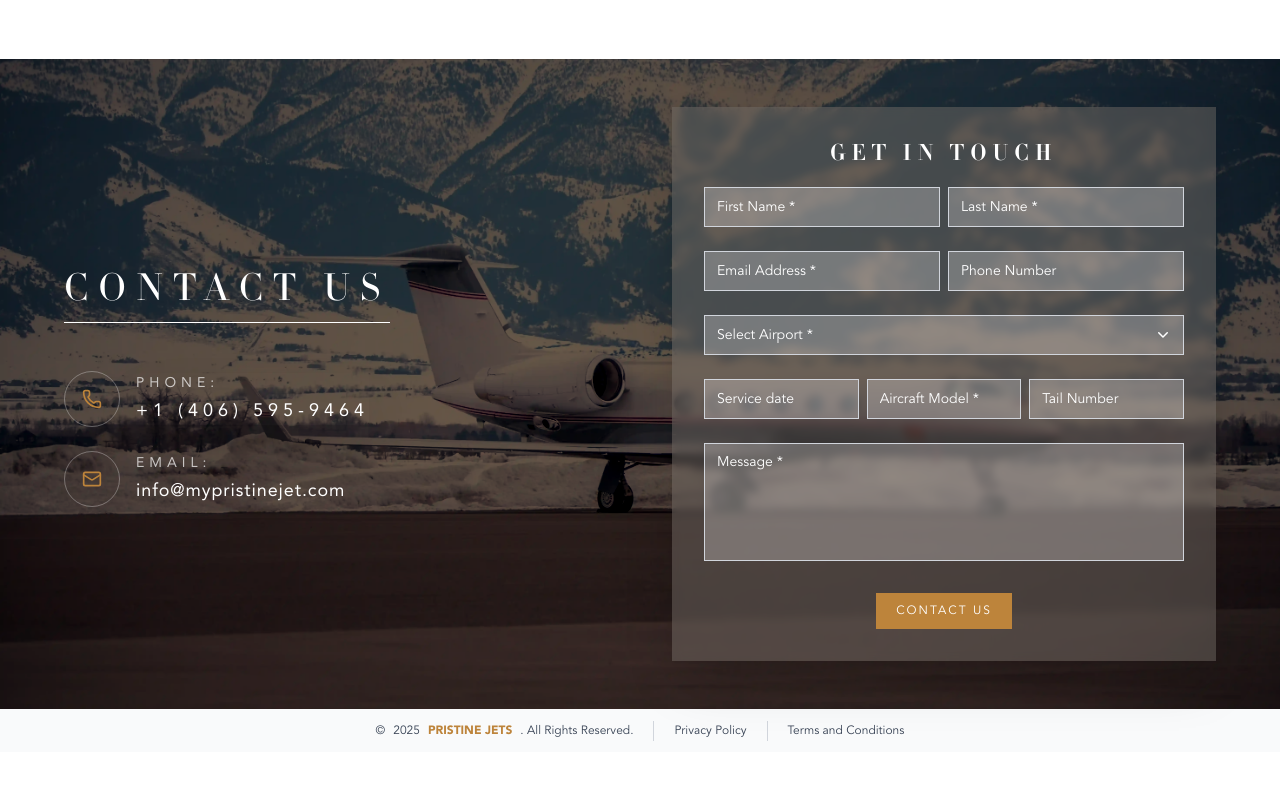
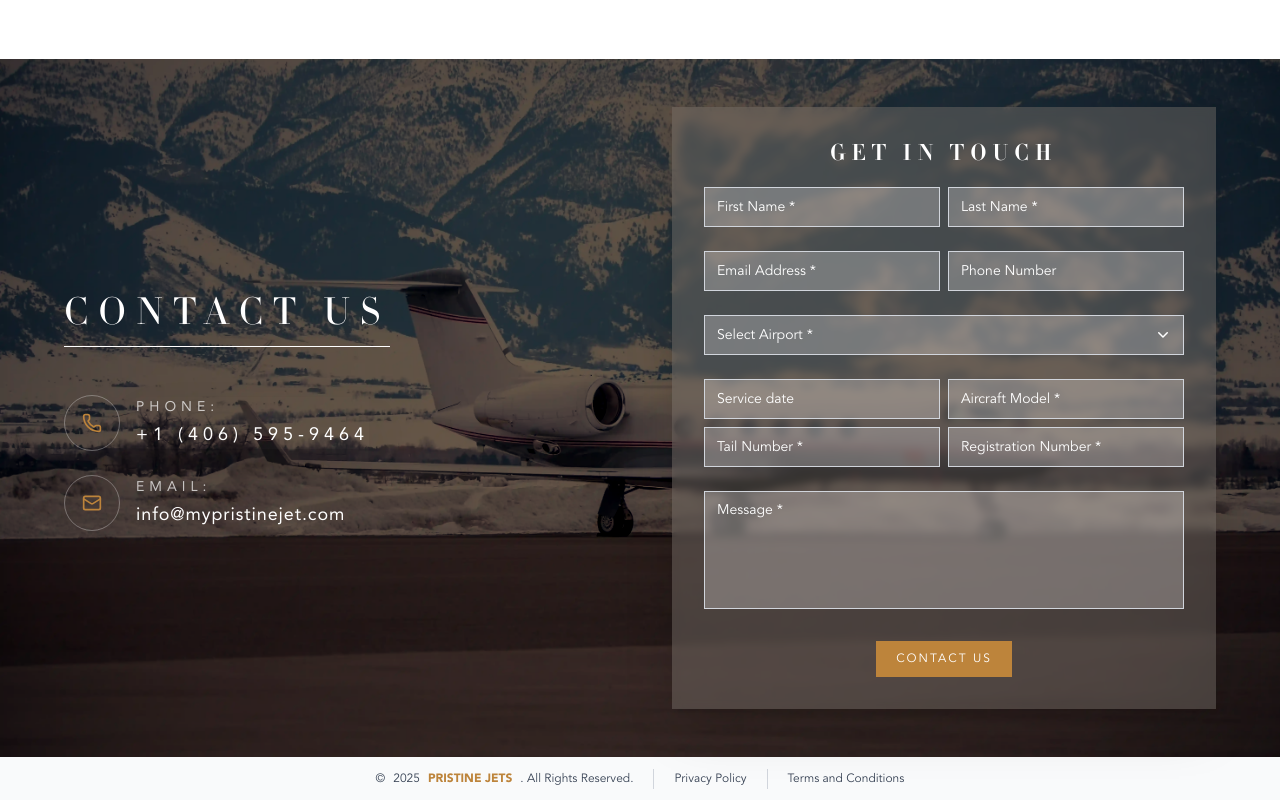
Before and after one commit to ZanePristinejets/PristineJets, a Next.js app: page / in a window 1280 px wide. Shown: the part 2766-3566 px from the top of the page. Before the commit the page ends 3518 px from the top, so only its background shows below. Built offline with nearby package versions, Linux system fonts and the light colour scheme.

Commit message:
Tag update, Form, And type

```diff
--- a/public/__forms.html
+++ b/public/__forms.html
@@ -28,6 +28,7 @@
       </select>
       <input type="text" name="aircraftModel" />
       <input type="text" name="tailNumber" />
+      <input type="text" name="registrationNumber" />
       <input type="text" name="message" />
       <input type="text" name="bot-field" />
       <input type="hidden" name="redirect" value="/contact/success" />
--- a/src/app/layout.tsx
+++ b/src/app/layout.tsx
@@ -106,7 +106,7 @@ export default function RootLayout({
     function gtag(){dataLayer.push(arguments);}
     gtag('js', new Date());
     gtag('config', 'G-SK60D4KXHP');
-    gtag('config', 'AW-17878807824');
+    gtag('config', 'AW-16699184983');
   `}
         </Script>
 
--- a/src/components/Contact/Form.tsx
+++ b/src/components/Contact/Form.tsx
@@ -13,6 +13,7 @@ type Fields = {
   airport: string;
   aircraftModel: string;
   tailNumber: string;
+  registrationNumber: string;
   message: string;
 };
 
@@ -75,6 +76,7 @@ export default function Form() {
     airport: "",
     aircraftModel: "",
     tailNumber: "",
+    registrationNumber: "",
     message: "",
   });
   const [errors, setErrors] = useState<Errors>({});
@@ -114,6 +116,15 @@ export default function Form() {
     if (!values.aircraftModel || values.aircraftModel.trim().length < 2) {
       e.aircraftModel = "Aircraft model must be at least 2 characters.";
     }
+
+    if (!values.tailNumber || values.tailNumber.trim().length < 2) {
+      e.tailNumber = "Tail number is required.";
+    }
+
+    if (!values.registrationNumber || values.registrationNumber.trim().length < 2) {
+      e.registrationNumber = "Registration number is required.";
+    }
+
     if (values.phone) {
       const digits = onlyDigits(values.phone);
       if (digits.length !== 10) {
@@ -152,6 +163,7 @@ export default function Form() {
         "dateOfService",
         "aircraftModel",
         "tailNumber",
+        "registrationNumber",
         "phone",
         "message",
       ];
@@ -179,6 +191,7 @@ export default function Form() {
           airport: v.airport,
           aircraftModel: v.aircraftModel,
           tailNumber: v.tailNumber,
+          registrationNumber: v.registrationNumber,
           message: v.message,
           "bot-field": "",
           redirect: "/contact/success",
@@ -356,7 +369,8 @@ export default function Form() {
         </div>
 
         {/* Service Details */}
-        <div className="grid grid-cols-1 sm:grid-cols-3 gap-2 w-full">
+        <div className="space-y-2 w-full">
+          <div className="grid grid-cols-1 sm:grid-cols-2 gap-2 w-full">
             <div className="w-full">
               <Input
                 type={dateType}
@@ -385,17 +399,35 @@ export default function Form() {
                 {...errProps("aircraftModel")}
               />
             </div>
+          </div>
+
+          <div className="grid grid-cols-1 sm:grid-cols-2 gap-2 w-full">
             <div className="w-full">
               <Input
                 type="text"
                 name="tailNumber"
-              placeholder="Tail Number"
+                placeholder="Tail Number *"
                 value={fields.tailNumber}
                 onChange={(e) =>
                   setField("tailNumber", e.target.value.toUpperCase())
                 }
+                required
                 {...errProps("tailNumber")}
               />
+            </div>
+            <div className="w-full">
+              <Input
+                type="text"
+                name="registrationNumber"
+                placeholder="Registration Number *"
+                value={fields.registrationNumber}
+                onChange={(e) =>
+                  setField("registrationNumber", e.target.value.toUpperCase())
+                }
+                required
+                {...errProps("registrationNumber")}
+              />
+            </div>
           </div>
         </div>
 
--- a/src/components/Home/Hero/index.tsx
+++ b/src/components/Home/Hero/index.tsx
@@ -34,8 +34,7 @@ export default function Home() {
 
           <p className="text-gray-200 text-[13px] sm:text-[14px] leading-relaxed pb-10">
             24/7 mobile crew delivering meticulous exterior & interior care
-            coordinated with local FBOs,
-            <br className="hidden md:block" />
+            coordinated with local FBOs, <br className="hidden md:block" />
             under strict safety and aviation insurance.
           </p>
 
```
Lines whose indentation alone changed are shown as unchanged.
